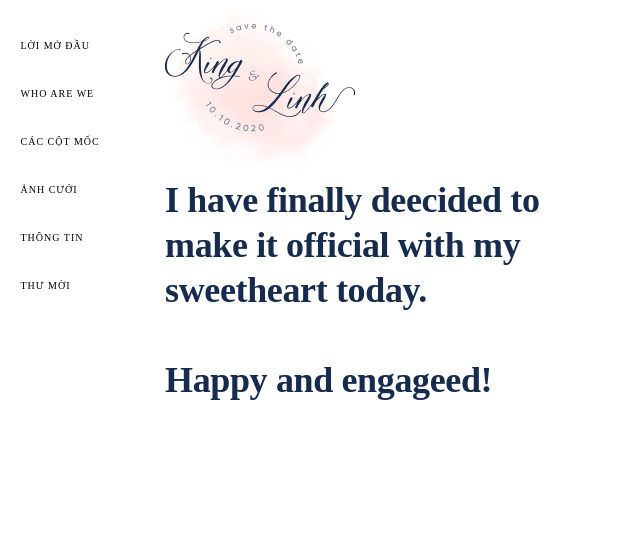
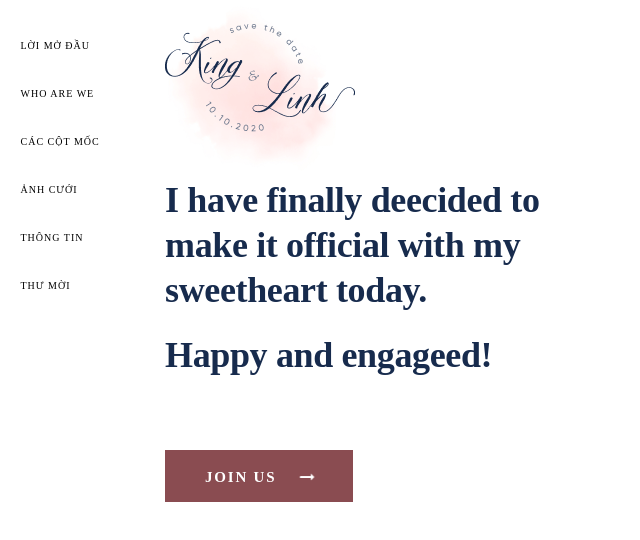
Before and after one commit to kingtran2112/save_the_date, a React (Vite) app: page / in a window 1280 px wide. Shown: the top 540 px of the page, without its empty margins (0-640 px from the left). Built offline with nearby package versions, Linux system fonts and the light colour scheme; a web font is replaced by a local one.

Commit message:
Join us button for preamble

```diff
--- a/package.json
+++ b/package.json
@@ -10,7 +10,7 @@
     "deploy": "gh-pages -d dist",
     "test": "echo \"Error: no test specified\" && exit 1",
     "clean": "rm -rf dist",
-    "lint": "eslint **/*.jsx"
+    "lint": "eslint src/**/*.jsx"
   },
   "author": "kingtran.2112@gmail.com",
   "license": "MIT",
--- a/src/containers/preamble/intro/Intro.css
+++ b/src/containers/preamble/intro/Intro.css
@@ -8,3 +8,30 @@
   letter-spacing: -0.01em;
   color: #172B4D;
 }
+
+.wish {
+  display: block;
+  margin-top: 20px;
+}
+
+.join-us-btn {
+  display: flex;
+  box-sizing: border-box;
+  background: #8A4C51;
+  width: 188px;
+  height: 52px;
+  margin-top: 72px;
+  padding: 16px 0px 14px 40px;
+
+  font-weight: bold;
+  font-size: 15px;
+  line-height: 22px;
+  letter-spacing: 0.12em;
+  text-transform: uppercase;
+  text-decoration: none;
+  color: #FFFFFF;
+}
+
+.arrow-right-btn {
+  margin-left: 20px;
+}
--- a/src/containers/preamble/intro/Intro.jsx
+++ b/src/containers/preamble/intro/Intro.jsx
@@ -1,5 +1,6 @@
 import React from 'react';
 import Logo from '../../../resources/icon/icon_logo.png';
+import ArrowRight from '../../../resources/icon/arrow_right.png';
 import './Intro.css';
 
 export default function Intro() {
@@ -9,12 +10,18 @@ export default function Intro() {
         <img src={Logo} alt="Go to Home" />
       </a>
       <div className="happy-engaged">
-        I have finally deecided to make it official
-        with my sweetheart today.
-        <br />
-        <br />
-        Happy and engageed!
+        <span>
+          I have finally deecided to make it official
+          with my sweetheart today.
+        </span>
+        <span className="wish">
+          Happy and engageed!
+        </span>
       </div>
+      <a className="join-us-btn" href="#join-us">
+        <span>Join us</span>
+        <img className="arrow-right-btn" src={ArrowRight} alt="Go to invitation" />
+      </a>
     </div>
   );
 }
```
Also changed, not shown: src/resources/icon/arrow_right.png (added).
